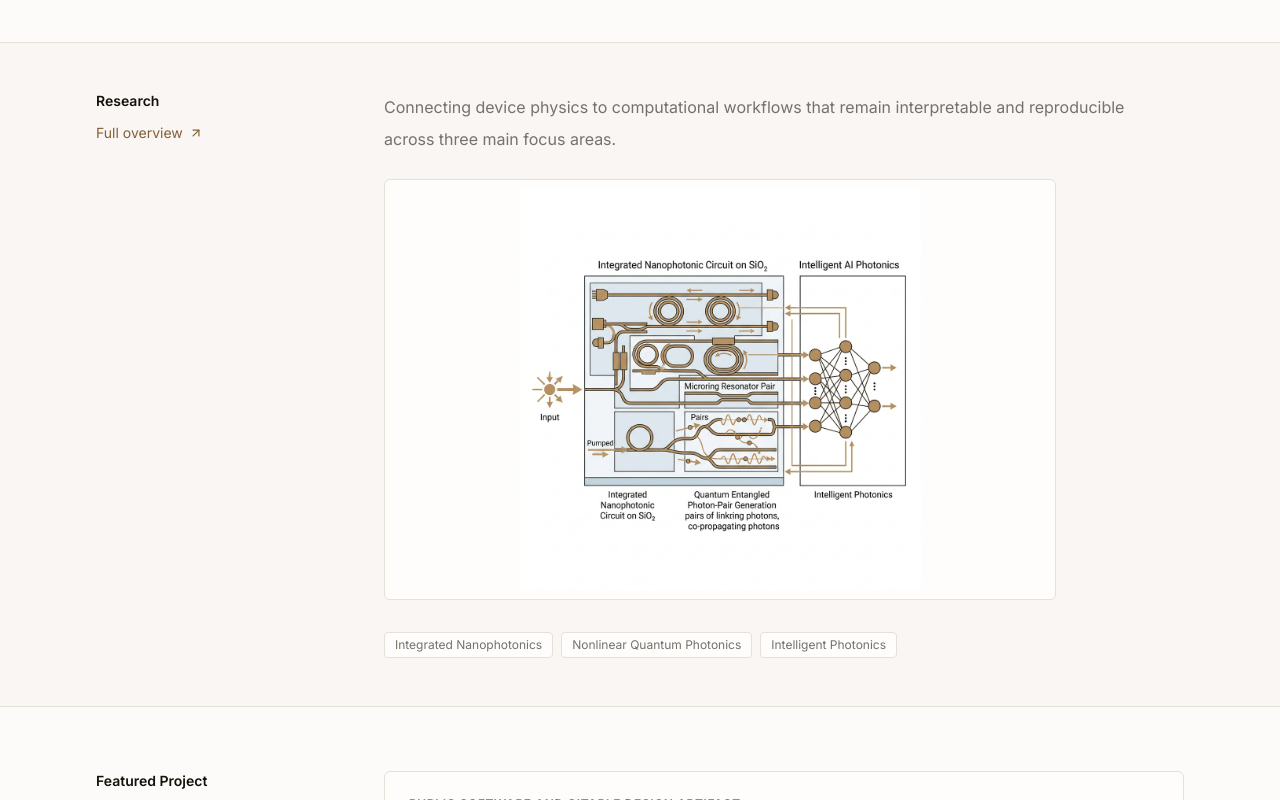
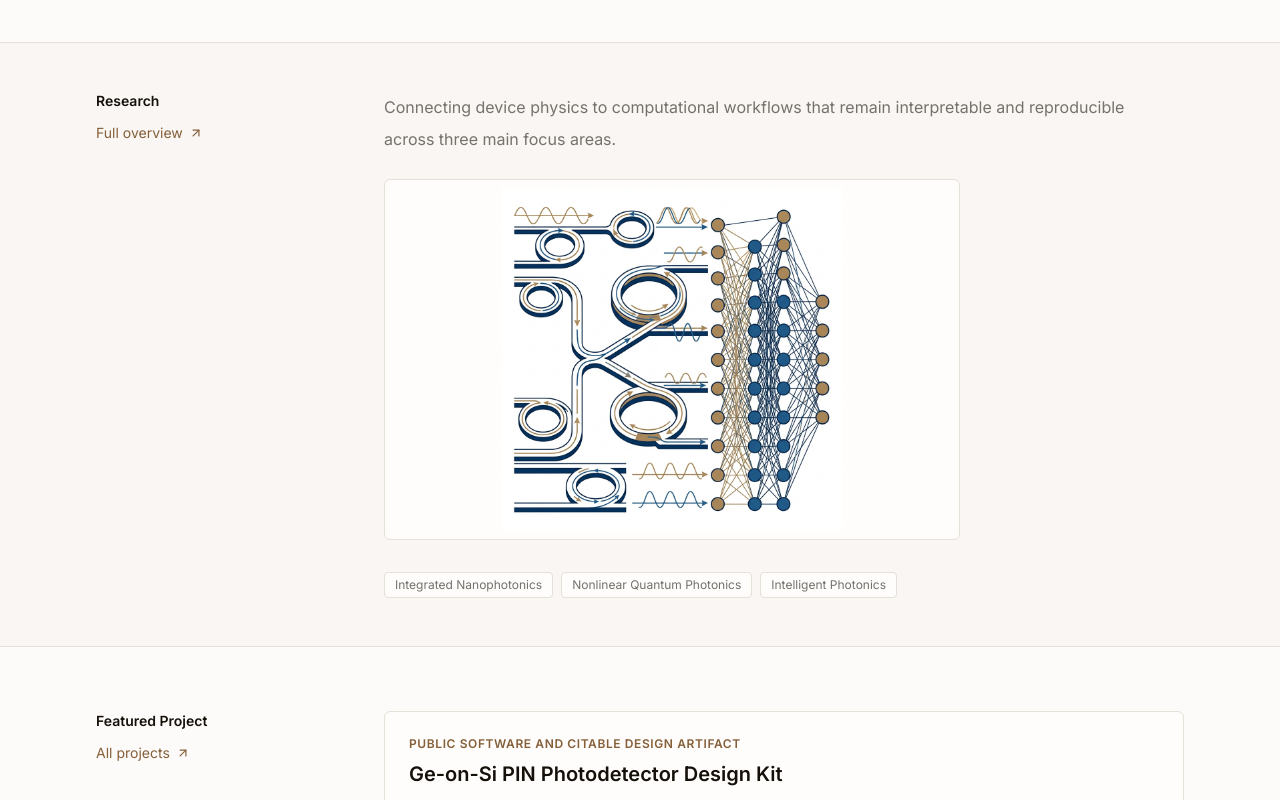
Before and after one commit to iabdul-aal/iabdul-aal.github.io, a Next.js app: page / in a window 1280 px wide. Shown: the part 547-1347 px from the top of the page. Built offline with nearby package versions, Linux system fonts and the light colour scheme.

Commit message:
feat: replace homepage TOC schematic with text-free version and resize layout container

```diff
--- a/app/page.tsx
+++ b/app/page.tsx
@@ -143,7 +143,7 @@ export default async function Home() {
               Connecting device physics to computational workflows that remain interpretable and reproducible across three main focus areas.
             </p>
 
-            <div className="overflow-hidden rounded-md border border-border bg-card max-w-2xl">
+            <div className="overflow-hidden rounded-md border border-border bg-card max-w-xl">
               <Image
                 src="/images/homepage-toc.png"
                 alt="Research profile graphical abstract"
```
Also changed, not shown: public/images/homepage-toc.png.
